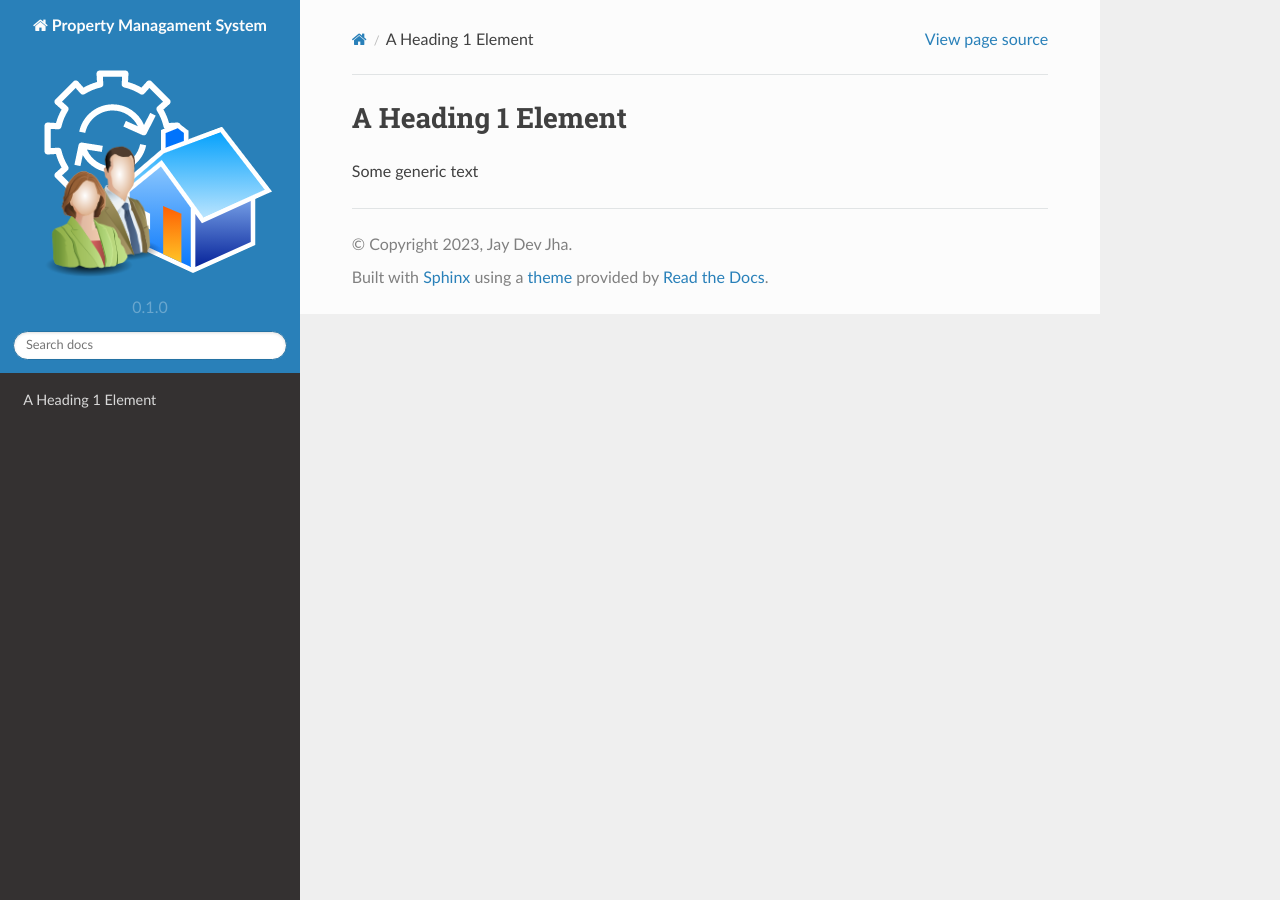
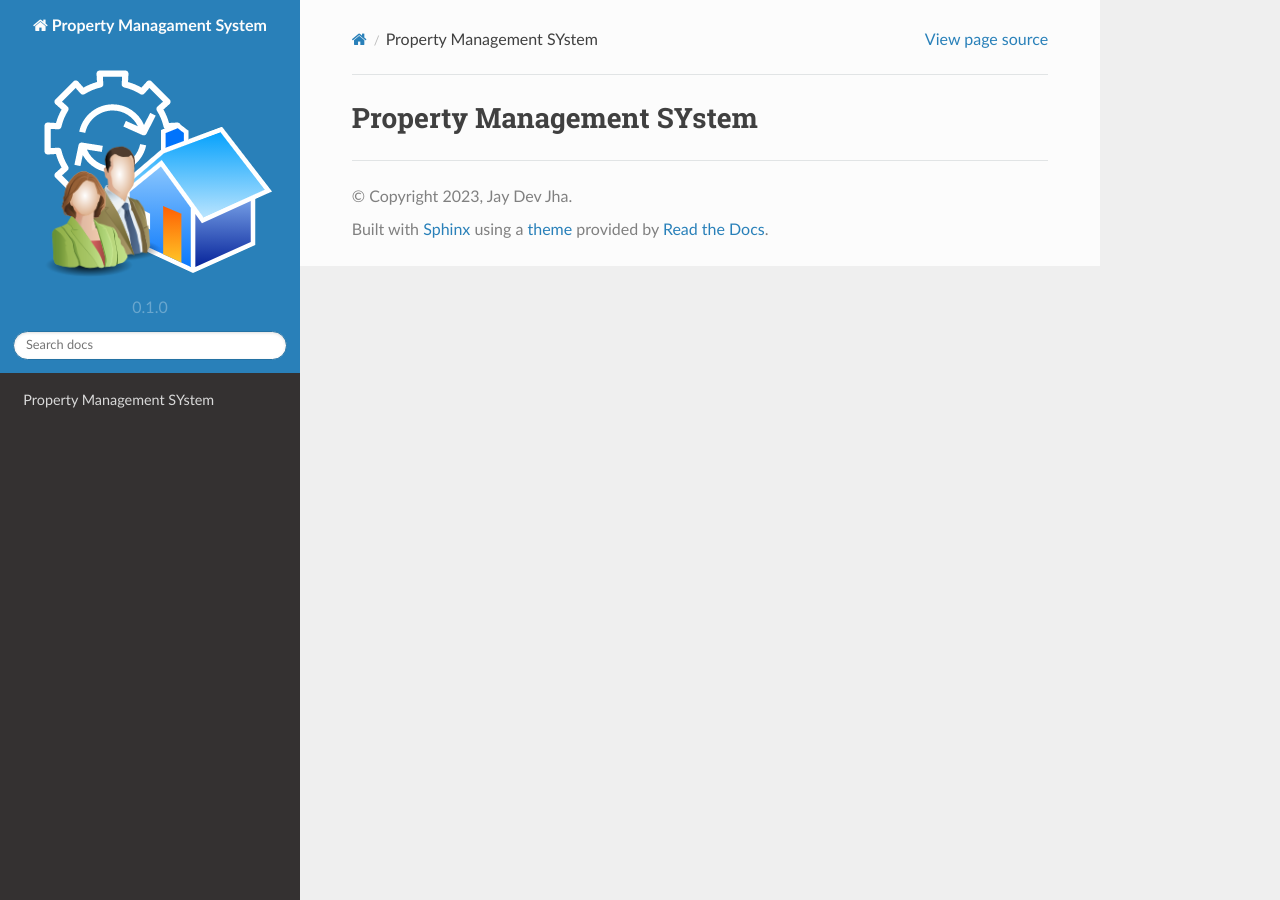
Before and after one commit to IIITM-Jay/Property-Management-System-Docs, a Sphinx documentation site: the page built from docs/source/index.rst, in a window 1280 px wide. Built offline with Sphinx 7.4.7 and the Read the Docs theme 2.0.0, drawn with Linux system fonts in a browser that asks for light colours.

Commit message:
Update index.rst

```diff
--- a/docs/source/index.rst
+++ b/docs/source/index.rst
@@ -1,7 +1,4 @@
 .. rst-class: center
-
-===================
-A Heading 1 Element
-===================
-
-Some generic text
+============================
+Property Management SYstem
+============================
```
